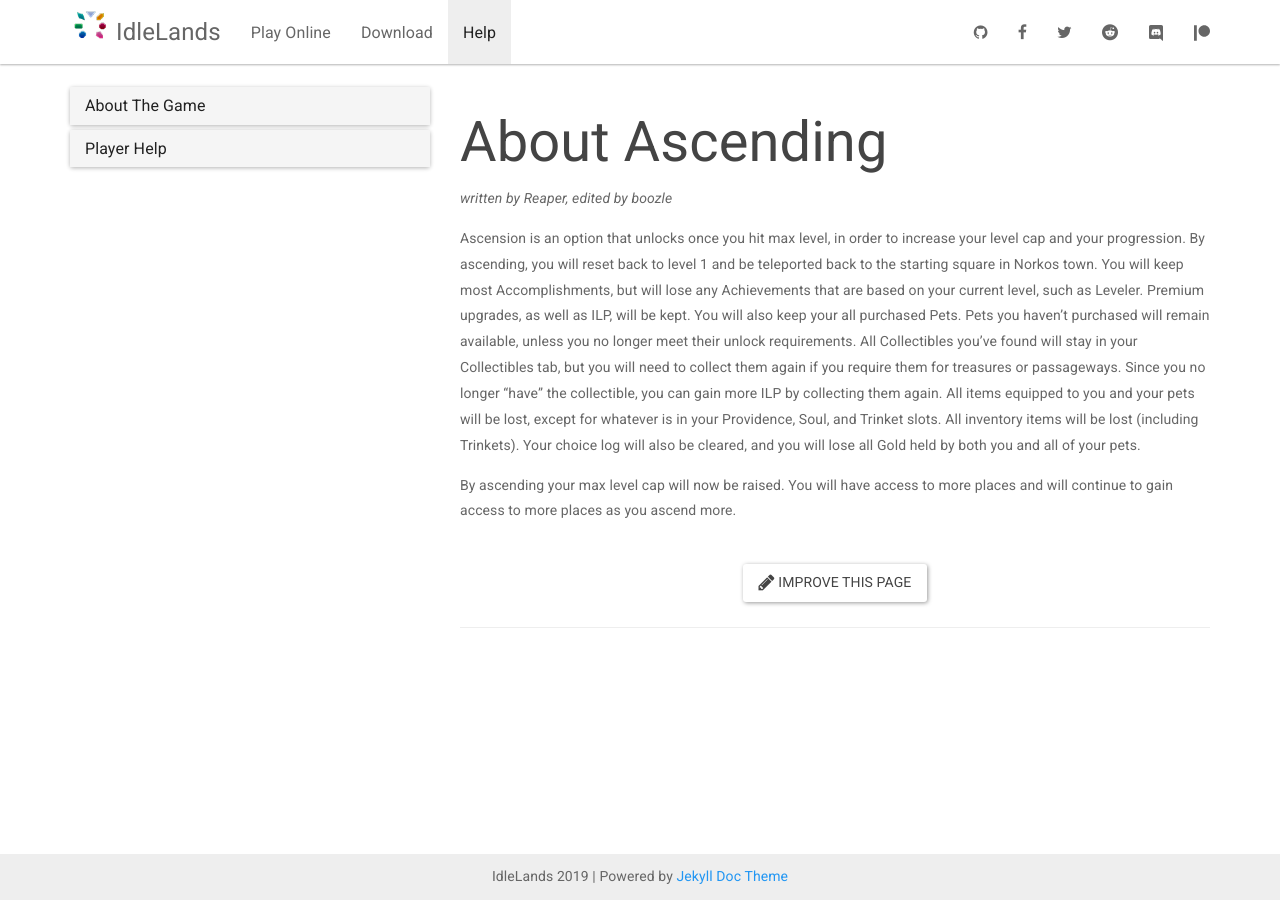
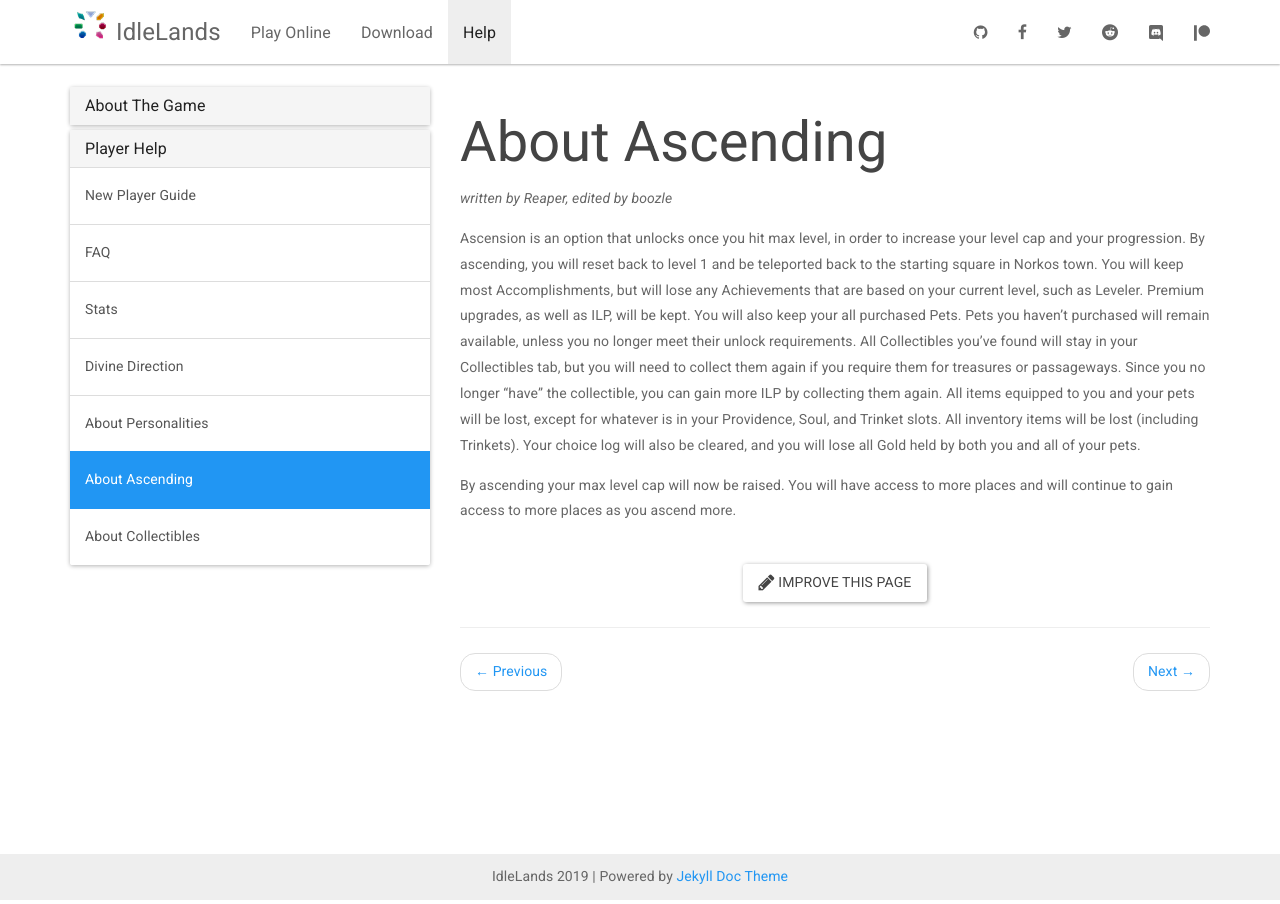
Before and after one commit to IdleLands/idlelands.github.io, a Jekyll site: the page built from _docs/help/about-ascending.md, in a window 1280 px wide. Built offline with Jekyll 4.4.1, drawn with Linux system fonts in a browser that asks for light colours; nearby versions of some CDN libraries.

Commit message:
Update docs.yml

```diff
--- a/_data/docs.yml
+++ b/_data/docs.yml
@@ -11,4 +11,5 @@
   - stats
   - divine-direction
   - about-personalities
+  - about-ascending
   - collectible-info
```
